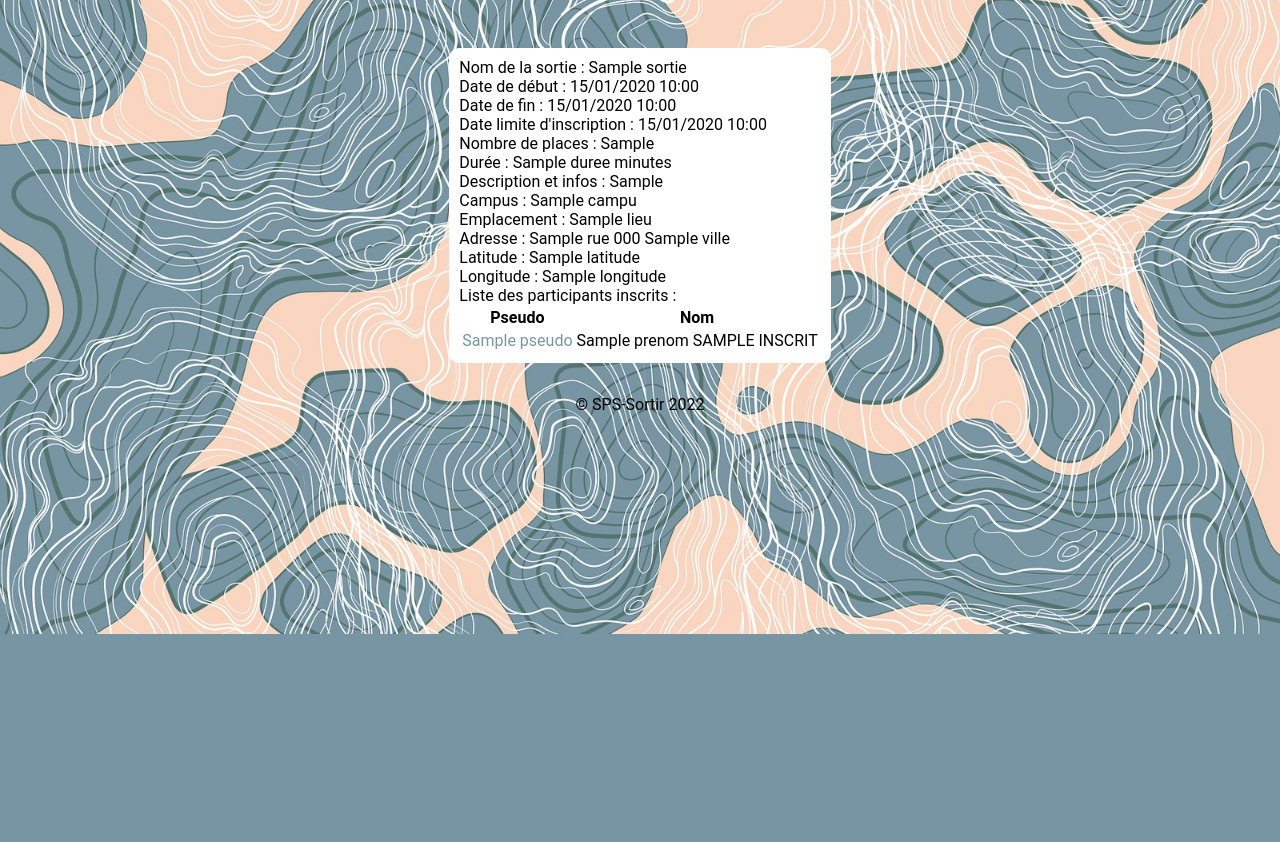
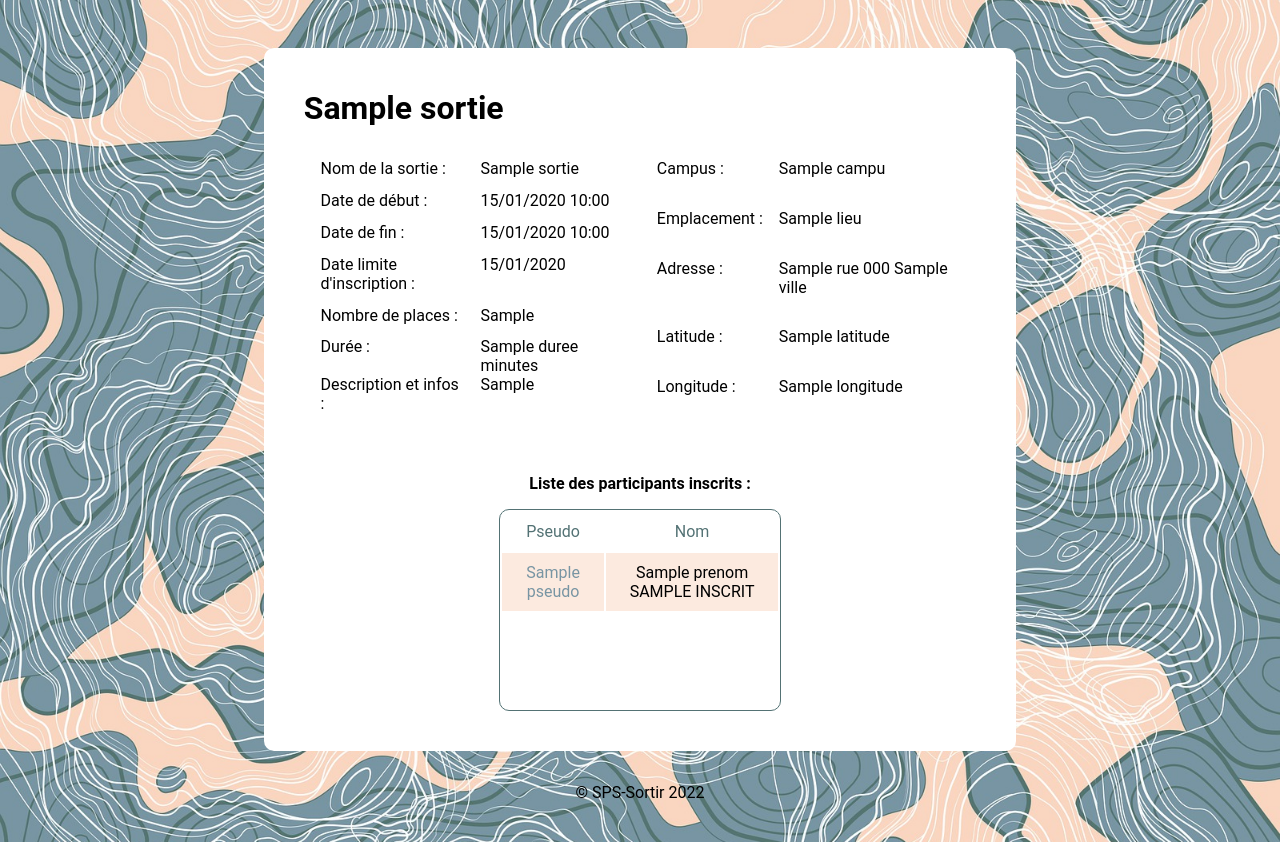
Before and after one commit to AlanMarzin/sps-sortir, a Symfony app: template templates/sortie/detail.html.twig in a window 1280 px wide. Shown: the part 166-1008 px from the top of the page. Before the commit the page ends 800 px from the top, so only its background shows below. Run offline with Twig, Linux system fonts and the light colour scheme; the template is opened without the code that fills it: most values are stand-ins (such as "Sample title", 1, 10 or a date in 2020); some libraries are stand-ins or nearby versions.

Commit message:
CSS page détail sortie

```diff
--- /dev/null
+++ b/public/CSS/styleDetailSortie.css
@@ -0,0 +1,76 @@
+main{
+    padding: 20px 40px 40px 40px;
+}
+
+h1 {
+    margin-bottom: 1em;
+}
+
+.affsortie {
+    display: flex;
+    justify-content: space-around;
+}
+
+.colonne1{
+    max-width: 45%;
+    display: grid;
+}
+
+.colonne1 div {
+    margin-bottom: 0.8em;
+}
+
+.colonne1 span {
+    grid-column-start: 2;
+    margin-left: 1em;
+}
+
+.colonne2{
+    max-width: 45%;
+    display: grid;
+}
+
+.colonne2 span {
+    grid-column-start: 2;
+    margin-left: 1em;
+}
+
+.listeinscrits {
+    margin-top: 3em;
+    text-align: center;
+    font-weight: bold;
+}
+
+table {
+    margin: auto;
+}
+
+.tableau {
+    margin-top: 1em;
+    width: 280px;
+    overflow-y: scroll;
+    height: 200px;
+    border: solid rgb(83,114,116) 1px;
+    border-radius: 10px;
+    margin-left: auto;
+    margin-right: auto;
+}
+
+.inscrits tr th {
+    position: sticky;
+    top: 0;
+    z-index: 1;
+    /*min-height: 10px;*/
+    background-color: white;
+    color: rgb(83,114,116);
+}
+
+th, td {
+    padding: 10px;
+    text-align: center;
+    font-weight: normal;
+}
+
+tr:nth-child(even) {
+    background-color: rgba(250, 214, 192, 0.5);
+}
--- a/templates/sortie/detail.html.twig
+++ b/templates/sortie/detail.html.twig
@@ -6,33 +6,37 @@
 
 {% block stylesheets %}
     {{ parent() }}
+    <link rel="stylesheet" href="{{ asset('css/styleDetailSortie.css') }}">
 {% endblock %}
 
 {% block body %}
 
+    <h1>{{ sortie.nom }}</h1>
+
     <div class ="affsortie">
          <div class="colonne1">
-         <div class ="nom">Nom de la sortie : {{ sortie.nom }}</div>
-         <div class="datedebut">Date de début : {{ sortie.dateHeureDebut|date('d/m/Y H:i') }}</div>
-         <div class="datefin"> Date de fin : {{ dateFin|date('d/m/Y H:i') }}</div>
-         <div class="datelimite">Date limite d'inscription : {{ sortie.dateLimiteInscription|date('d/m/Y H:i') }}</div>
-         <div class="nbplaces">Nombre de places : {{ sortie.nbInscriptionsMax }}</div>
-         <div class="duree">Durée : {{ sortie.duree }} minutes</div>
-         <div class="description">Description et infos : {{ sortie.infosSortie }}</div>
+             <div class ="nom">Nom de la sortie :</div><span>{{ sortie.nom }}</span>
+             <div class="datedebut">Date de début :</div><span>{{ sortie.dateHeureDebut|date('d/m/Y H:i') }}</span>
+             <div class="datefin"> Date de fin :</div><span>{{ dateFin|date('d/m/Y H:i') }}</span>
+             <div class="datelimite">Date limite d'inscription :</div><span>{{ sortie.dateLimiteInscription|date('d/m/Y') }}</span>
+             <div class="nbplaces">Nombre de places :</div><span>{{ sortie.nbInscriptionsMax }}</span>
+             <div class="duree">Durée :</div><span>{{ sortie.duree }} minutes</span>
+             <div class="description">Description et infos :</div><span>{{ sortie.infosSortie }}</span>
          </div>
 
          <div class="colonne2">
-         <div class="campus">Campus : {{ sortie.campus.nom }}</div>
-         <div class="emplacement">Emplacement : {{ sortie.lieu.nom }}</div>
-         <div class="adresse">Adresse : {{ sortie.lieu.rue }} {{ sortie.lieu.ville.codePostal }} {{ sortie.lieu.ville.nom }}</div>
-         <div class="latitude">Latitude : {{ sortie.lieu.latitude }}</div>
-         <div class="longitude">Longitude : {{ sortie.lieu.longitude }}</div>
+             <div class="campus">Campus :</div><span>{{ sortie.campus.nom }}</span>
+             <div class="emplacement">Emplacement :</div><span>{{ sortie.lieu.nom }}</span>
+             <div class="adresse">Adresse :</div><span>{{ sortie.lieu.rue }} {{ sortie.lieu.ville.codePostal }} {{ sortie.lieu.ville.nom }}</span>
+             <div class="latitude">Latitude :</div><span>{{ sortie.lieu.latitude }}</span>
+             <div class="longitude">Longitude :</div><span>{{ sortie.lieu.longitude }}</span>
          </div>
     </div>
 
     <div class="listeinscrits">
         Liste des participants inscrits :
-    <table>
+        <div class="tableau">
+            <table class="inscrits">
                 <tr>
                     <th>Pseudo</th>
                     <th>Nom</th>
@@ -44,7 +48,7 @@
                     </tr>
                 {% endfor %}
             </table>
-
+        </div>
     </div>
 
 
```
Also changed, not shown: src/Form/SortieType.php (+75 -75 lines), templates/sortie/new_sortie.html.twig (+28 -28 lines). Lines whose indentation alone changed are shown as unchanged.
